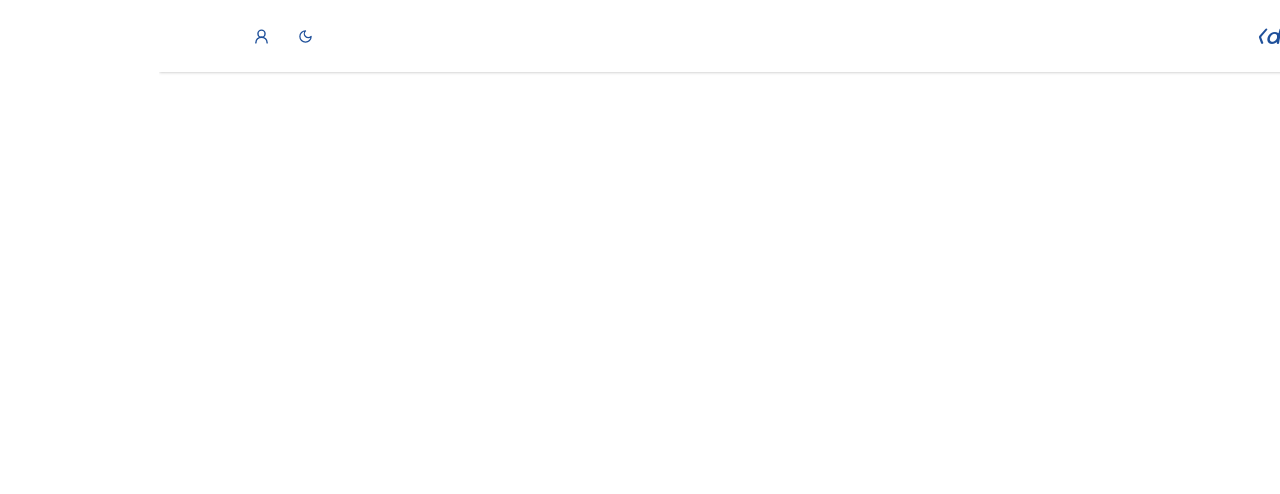
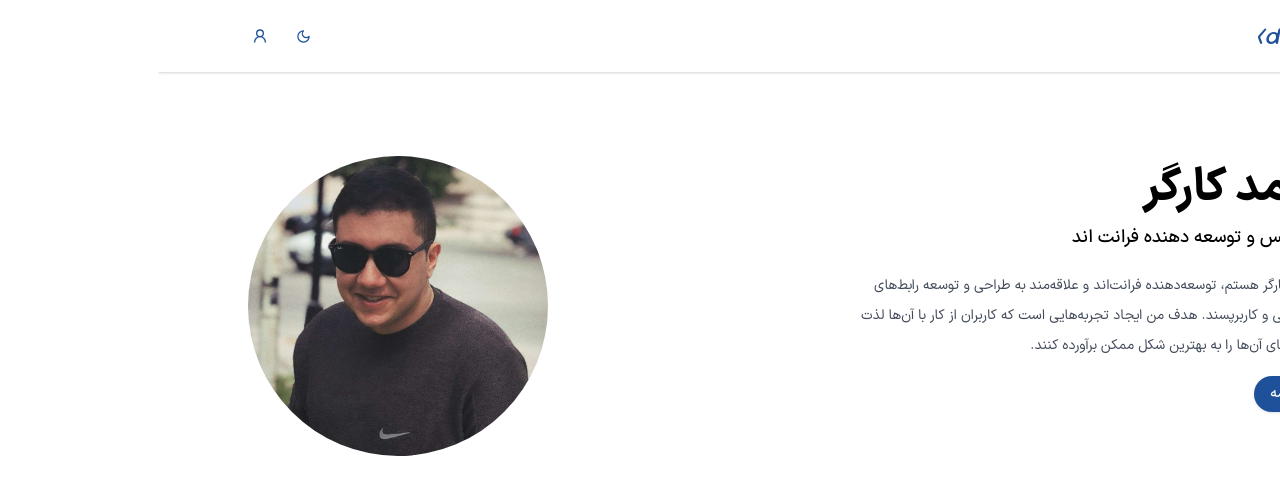
Before and after one commit to dofxo/dofxo.ir, a React (Vite) app: page / in a window 1280 px wide. Shown: the top 494 px of the page. Built offline with nearby package versions, Linux system fonts and the light colour scheme.

Commit message:
add heroseciton

```diff
--- a/src/App.tsx
+++ b/src/App.tsx
@@ -1,4 +1,5 @@
 import Header from "./components/Header.tsx";
+import HeroSection from "./components/HeroSection.tsx";
 import { MainContext } from "./context/index.ts";
 import { useChangeTheme } from "./customHooks/useChangeTheme.ts";
 import TitleAdder from "./HOC/TitleAdder.tsx";
@@ -11,6 +12,7 @@
     <MainContext.Provider value={{ theme, setTheme }}>
       <main className="grid gap-[24px]">
         <Header />
+        <HeroSection />
       </main>
     </MainContext.Provider>
   );
--- a/src/components/Header.tsx
+++ b/src/components/Header.tsx
@@ -11,7 +11,7 @@
 import { socials } from "@/data/socials";
 
 const iconSize = 15;
-const iconStyles = "hover:bg-gray-50 p-1 rounded transition";
+const iconStyles = "hover:bg-[var(--hover-color)] p-1 rounded transition";
 
 const Header = () => {
   const { theme, setTheme } = useContext(MainContext);
@@ -36,8 +36,8 @@
             )}
           </button>
           <Popover>
-            <PopoverTrigger>
-              <User2 size={25} className={iconStyles} color="var(--primary)" />
+            <PopoverTrigger className={`${iconSize}px`}>
+              <User2 className={iconStyles} color="var(--primary)" />
             </PopoverTrigger>
             <PopoverContent className="bg-[var(--bg-color)] flex flex-col ml-5 gap-5">
               <h5 className="text-[var(--text-color)] font-bold">
--- a/src/components/HeroSection.tsx
+++ b/src/components/HeroSection.tsx
@@ -0,0 +1,42 @@
+import { Button } from "./ui/button";
+
+const dofxoImg = "src/assets/images/dofxo.jpg";
+
+const HeroSection = () => {
+  return (
+    <section className="mt-[60px]">
+      <div className="container flex justify-between">
+        <div className="about-me">
+          <h1 className="text-[var(--text-color)] font-bold text-[45px]">
+            محمد کارگر
+          </h1>
+          <h1 className="text-[var(--text-color)]  text-[18px] font-[500]">
+            برنامه نویس و توسعه دهنده فرانت اند
+          </h1>
+          <p className="text-[var(--text-secondary-color)]  text-[14px] leading-[30px] max-w-[500px] mt-5">
+            من محمد کارگر هستم، توسعه‌دهنده فرانت‌اند و علاقه‌مند به طراحی و
+            توسعه رابط‌های کاربری تعاملی و کاربرپسند. هدف من ایجاد تجربه‌هایی
+            است که کاربران از کار با آن‌ها لذت ببرند و نیازهای آن‌ها را به
+            بهترین شکل ممکن برآورده کنند.
+          </p>
+          <Button
+            asChild
+            className="text-[var(--button-text-color)]  bg-[var(--primary)] mt-[15px] rounded-[20px]"
+          >
+            <a
+              href="https://cvresume.ir/r/Aqul4IS93UaK73uEh0AusQ"
+              target="_blank"
+            >
+              لینک رزومه
+            </a>
+          </Button>
+        </div>
+        <div className="w-[300px]">
+          <img src={dofxoImg} alt="dofxoImage" className="rounded-full " />
+        </div>
+      </div>
+    </section>
+  );
+};
+
+export default HeroSection;
--- a/src/scss/colors.scss
+++ b/src/scss/colors.scss
@@ -3,15 +3,22 @@
     --primary: #1F509A;
     --bg-color: #fff;
     --shadow-color: #00000020;
-    --text-color: #000
+    --text-color: #000;
+    --text-secondary-color: #414a59;
+    --button-text-color: #fff;
+    --hover-color: #f1f5f9;
   }
 
 
   &[data-theme="dark"] {
-    --primary: #8DC5E7;
+    --primary: #FCC737;
     --bg-color: #111;
     --shadow-color: rgb(46, 45, 45);
-    --text-color: #fff
+    --text-color: #fff;
+    --text-secondary-color: #ccc;
+    --button-text-color: #000;
+    --hover-color: #334155;
+
   }
 
 }
```
